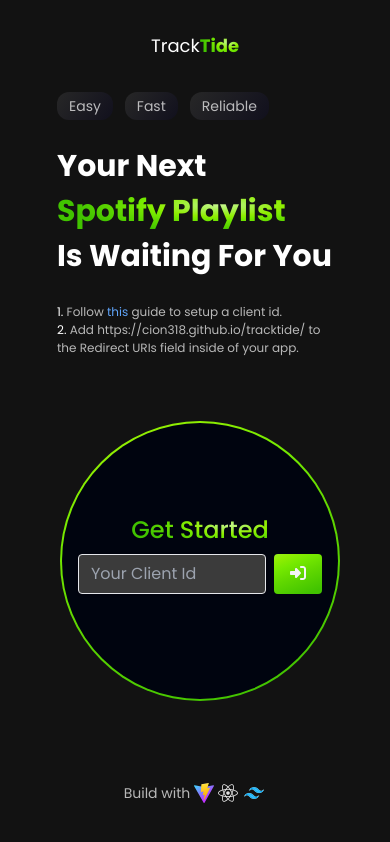
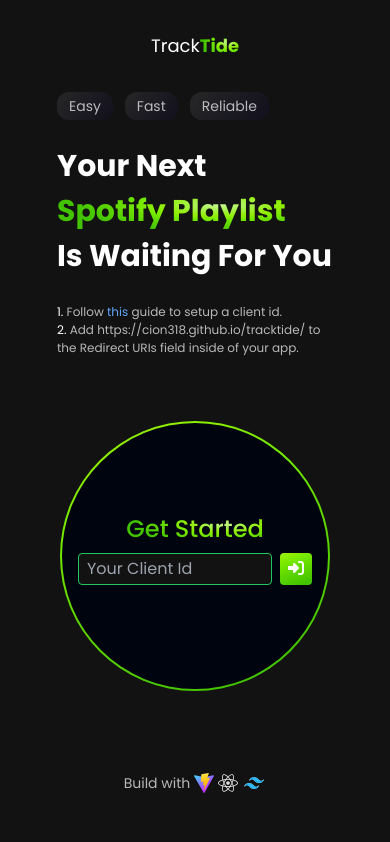
Before and after one commit to Cion318/tracktide, a React (Vite) app: page / in a window 390 px wide. Built offline with nearby package versions, Linux system fonts and the light colour scheme.

Commit message:
Responsive Design Changes

```diff
--- a/src/components/HomeForm.jsx
+++ b/src/components/HomeForm.jsx
@@ -24,7 +24,7 @@ const HomeForm = () => {
   };
 
   return (
-    <div className="bg-green-gradient flex h-[280px] w-[280px] cursor-pointer items-center justify-center rounded-full p-[2px] sm:h-[360px] sm:w-[360px] md:h-[400px] md:w-[400px]">
+    <div className="bg-green-gradient flex h-[270px] w-[270px] cursor-pointer items-center justify-center rounded-full p-[2px] sm:h-[360px] sm:w-[360px]">
       <div className="flex h-[100%] w-[100%] flex-col items-center justify-center rounded-full bg-primary">
         <div className="items-start justify-center">
           <p className="py-2 font-poppins text-2xl font-medium sm:text-4xl">
--- a/src/components/LoginButton.jsx
+++ b/src/components/LoginButton.jsx
@@ -6,7 +6,7 @@ import { FontAwesomeIcon } from "@fortawesome/react-fontawesome";
 const LoginButton = ({ onClick }) => {
   return (
     <button
-      className="focus:shadow-outline bg-green-gradient ml-1 rounded px-4 py-2 font-bold text-gray-100"
+      className="bg-green-gradient ml-1 rounded px-2 py-1 font-bold text-white"
       type="button"
       onClick={onClick}
     >
--- a/src/components/LoginInput.jsx
+++ b/src/components/LoginInput.jsx
@@ -7,7 +7,7 @@ const LoginInput = ({ setClientId }) => {
 
   return (
     <input
-      className="focus:shadow-outline mr-1 w-full appearance-none rounded border bg-[#3b3b3b] px-3 py-2 leading-tight text-gray-100 shadow focus:outline-none"
+      className="mr-1 w-full appearance-none rounded border border-green-500 px-2 leading-tight text-gray-100"
       type="password"
       name="name"
       autoComplete="off"
--- a/src/components/SearchBar.jsx
+++ b/src/components/SearchBar.jsx
@@ -17,7 +17,7 @@ const SearchBar = ({ onSearch }) => {
   return (
     <div className="flex sm:py-3">
       <input
-        className="mr-2 w-full appearance-none rounded border border-green-400 bg-[#3b3b3b] px-3 py-2 text-white"
+        className="mr-2 w-full appearance-none rounded border border-green-400 bg-[#3b3b3b] px-2 text-white"
         type="text"
         name="name"
         autoComplete="off"
```
